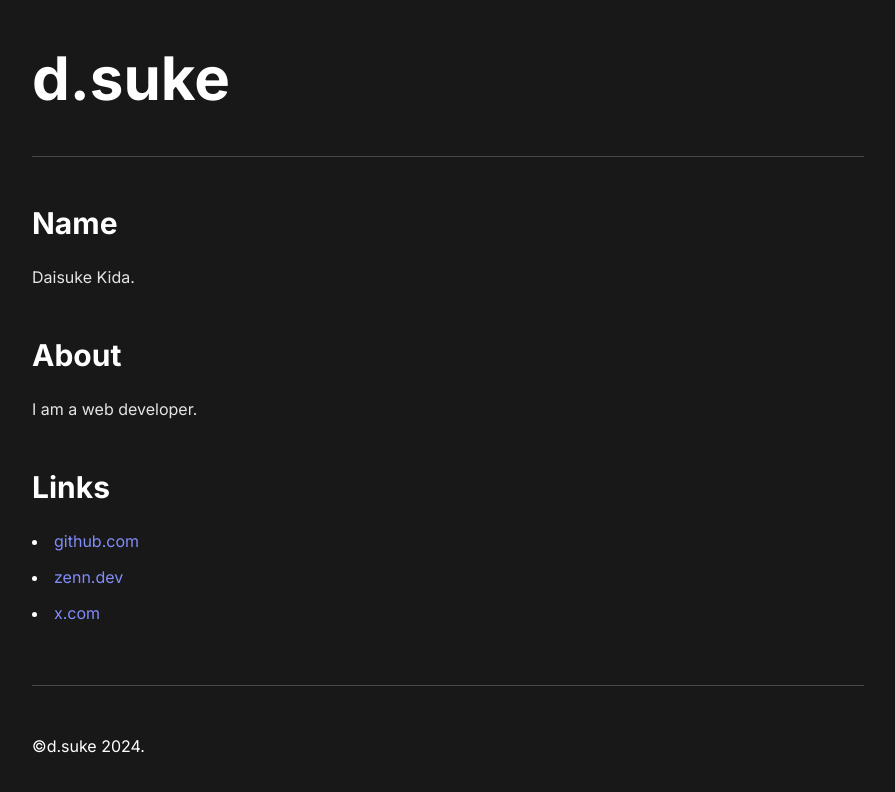
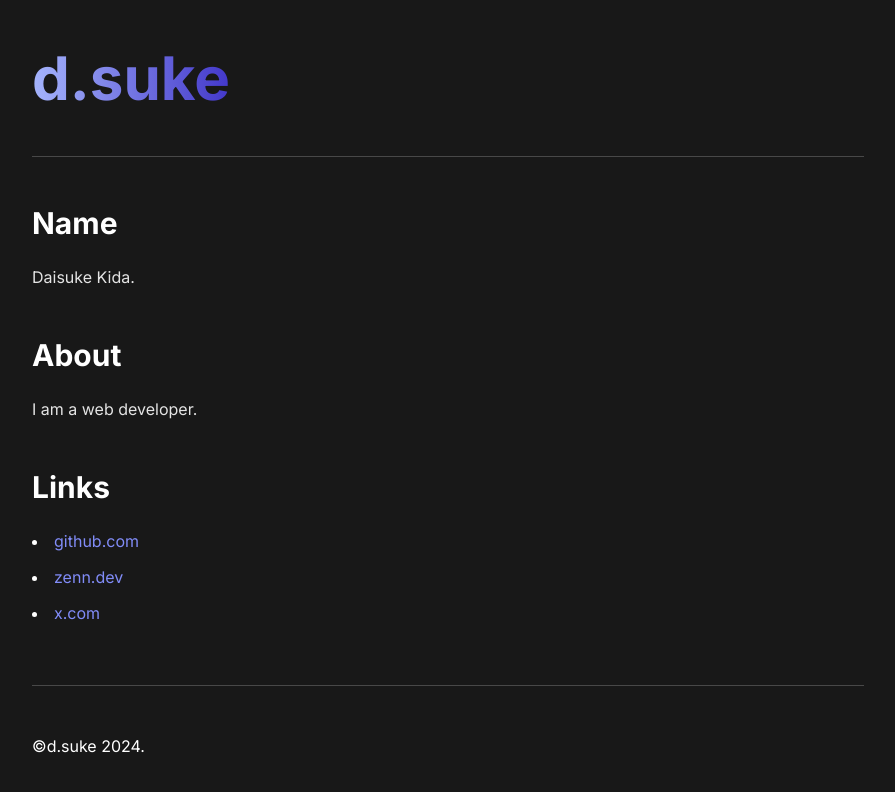
Before and after one commit to D-suke0614/d.suke, a Next.js app: page / in a window 1280 px wide. Shown: the top 792 px of the page, without its empty margins (192-1087 px from the left). Built offline with nearby package versions, Linux system fonts and the light colour scheme.

Commit message:
feat/タイトルの文字カラー変更

```diff
--- a/src/app/page.tsx
+++ b/src/app/page.tsx
@@ -4,7 +4,9 @@ export default function Home() {
   return (
     <main className="flex flex-col gap-y-12">
       <div className="py-12 border-solid border-b border-[#484848]">
-        <h1 className="text-6xl font-bold">d.suke</h1>
+        <h1 className="text-6xl font-bold inline-block text-transparent bg-clip-text bg-gradient-to-r from-indigo-300 to-indigo-700">
+          d.suke
+        </h1>
       </div>
       <section>
         <h2 className="text-3xl font-bold mb-6">Name</h2>
```
